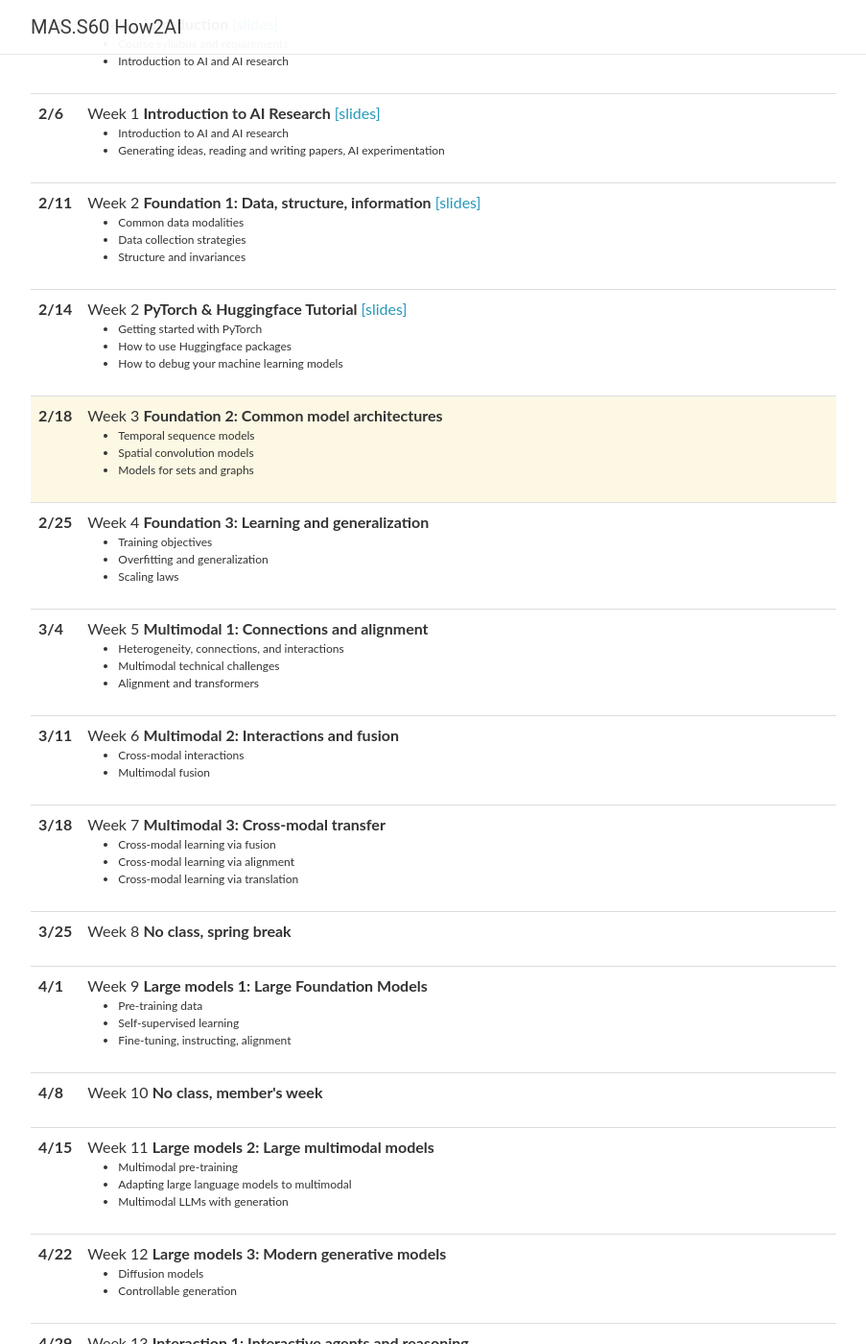
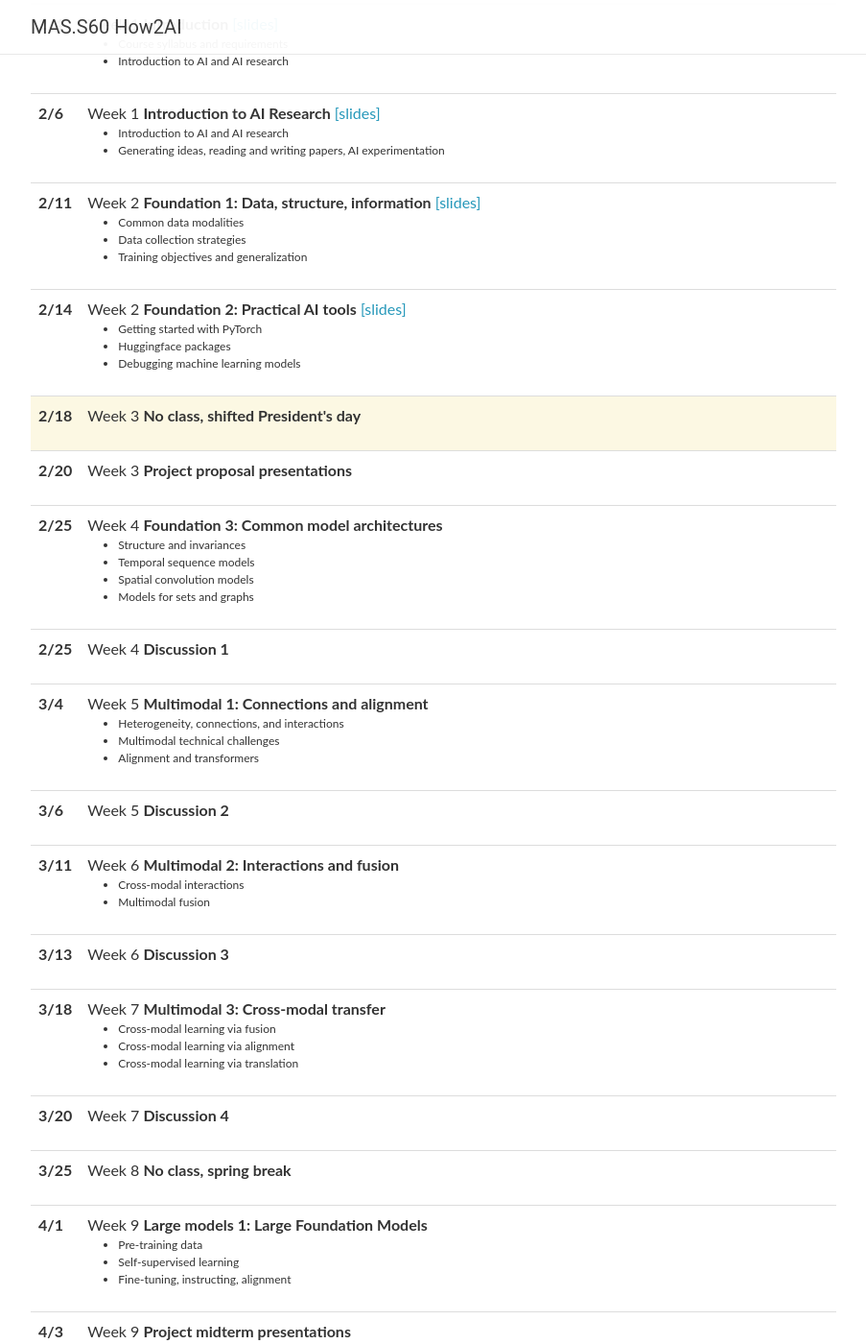
Before and after one commit to MIT-MI/how2ai-course, a Jekyll site: the page built from spring2025/_pages/schedule.md, in a window 1280 px wide and 1400 px high, scrolled down 249 px. Shown: the whole window at 96% size, without its empty margins (188-1091 px from the left). Built offline with Jekyll 4.4.1, drawn with Linux system fonts in a browser that asks for light colours; nearby versions of some CDN libraries; comment, search, counter and statistics services are not loaded; some of the changed text lies outside the part shown.

Commit message:
Update lectures_2025.yml

```diff
--- a/_data/lectures_2025.yml
+++ b/_data/lectures_2025.yml
@@ -23,24 +23,39 @@
   topics:
     - Common data modalities <br/>
     - Data collection strategies <br/>
-    - Structure and invariances
+    - Training objectives and generalization
   readings:
 
 - date: 2/14
   title: >
-    Week 2 <strong>PyTorch & Huggingface Tutorial</strong> <a href="Debugging Tips.pdf">[slides]</a>
+    Week 2 <strong>Foundation 2: Practical AI tools</strong> <a href="Debugging Tips.pdf">[slides]</a>
   slides:
   topics:
     - Getting started with PyTorch <br/>
-    - How to use Huggingface packages <br/>
-    - How to debug your machine learning models
+    - Huggingface packages <br/>
+    - Debugging machine learning models
   readings:
 
 - date: 2/18
   title: >
-    Week 3 <strong>Foundation 2: Common model architectures</strong>
+    Week 3 <strong>No class, shifted President's day</strong>
   slides:
   topics:
+  readings:
+
+- date: 2/20
+  title: >
+    Week 3 <strong>Project proposal presentations</strong>
+  slides:
+  topics:
+  readings:
+
+- date: 2/25
+  title: >
+    Week 4 <strong>Foundation 3: Common model architectures</strong>
+  slides:
+  topics:
+    - Structure and invariances <br/>
     - Temporal sequence models <br/>
     - Spatial convolution models <br/>
     - Models for sets and graphs
@@ -48,12 +63,9 @@
 
 - date: 2/25
   title: >
-    Week 4 <strong>Foundation 3: Learning and generalization</strong>
+    Week 4 <strong>Discussion 1</strong>
   slides:
   topics:
-    - Training objectives <br/>
-    - Overfitting and generalization <br/>
-    - Scaling laws
   readings:
 
 - date: 3/4
@@ -66,6 +78,13 @@
     - Alignment and transformers
   readings:
 
+- date: 3/6
+  title: >
+    Week 5 <strong>Discussion 2</strong>
+  slides:
+  topics:
+  readings:
+
 - date: 3/11
   title: >
     Week 6 <strong>Multimodal 2: Interactions and fusion</strong>
@@ -73,6 +92,13 @@
   topics:
     - Cross-modal interactions <br/>
     - Multimodal fusion
+  readings:
+
+- date: 3/13
+  title: >
+    Week 6 <strong>Discussion 3</strong>
+  slides:
+  topics:
   readings:
 
 - date: 3/18
@@ -83,6 +109,13 @@
     - Cross-modal learning via fusion <br/>
     - Cross-modal learning via alignment <br/>
     - Cross-modal learning via translation
+  readings:
+
+- date: 3/20
+  title: >
+    Week 7 <strong>Discussion 4</strong>
+  slides:
+  topics:
   readings:
 
 - date: 3/25
@@ -102,6 +135,13 @@
    - Fine-tuning, instructing, alignment
   readings:
 
+- date: 4/3
+  title: >
+    Week 9 <strong>Project midterm presentations</strong>
+  slides:
+  topics:
+  readings:
+
 - date: 4/8
   title: >
     Week 10 <strong>No class, member's week</strong>
@@ -119,6 +159,13 @@
     - Multimodal LLMs with generation
   readings:
 
+- date: 4/17
+  title: >
+    Week 11 <strong>Discussion 5</strong>
+  slides:
+  topics:
+  readings:
+
 - date: 4/22
   title: >
     Week 12 <strong>Large models 3: Modern generative models</strong>
@@ -128,6 +175,13 @@
     - Controllable generation
   readings:
 
+- date: 4/24
+  title: >
+    Week 12 <strong>Discussion 6</strong>
+  slides:
+  topics:
+  readings:
+
 - date: 4/29
   title: >
     Week 13 <strong>Interaction 1: Interactive agents and reasoning</strong>
@@ -135,6 +189,13 @@
   topics:
     - WebAgent platforms <br/>
     - Multi-step reasoning
+  readings:
+
+- date: 5/1
+  title: >
+    Week 13 <strong>Discussion 7</strong>
+  slides:
+  topics:
   readings:
 
 - date: 5/6
@@ -147,7 +208,14 @@
     - Real-world considerations
   readings:
 
-- date: 5/3
+- date: 5/8
+  title: >
+    Week 14 <strong>Project final presentations</strong>
+  slides:
+  topics:
+  readings:
+
+- date: 5/13
   title: >
     Week 15 <strong>Interaction 3: Human AI interaction</strong>
   slides:
```
